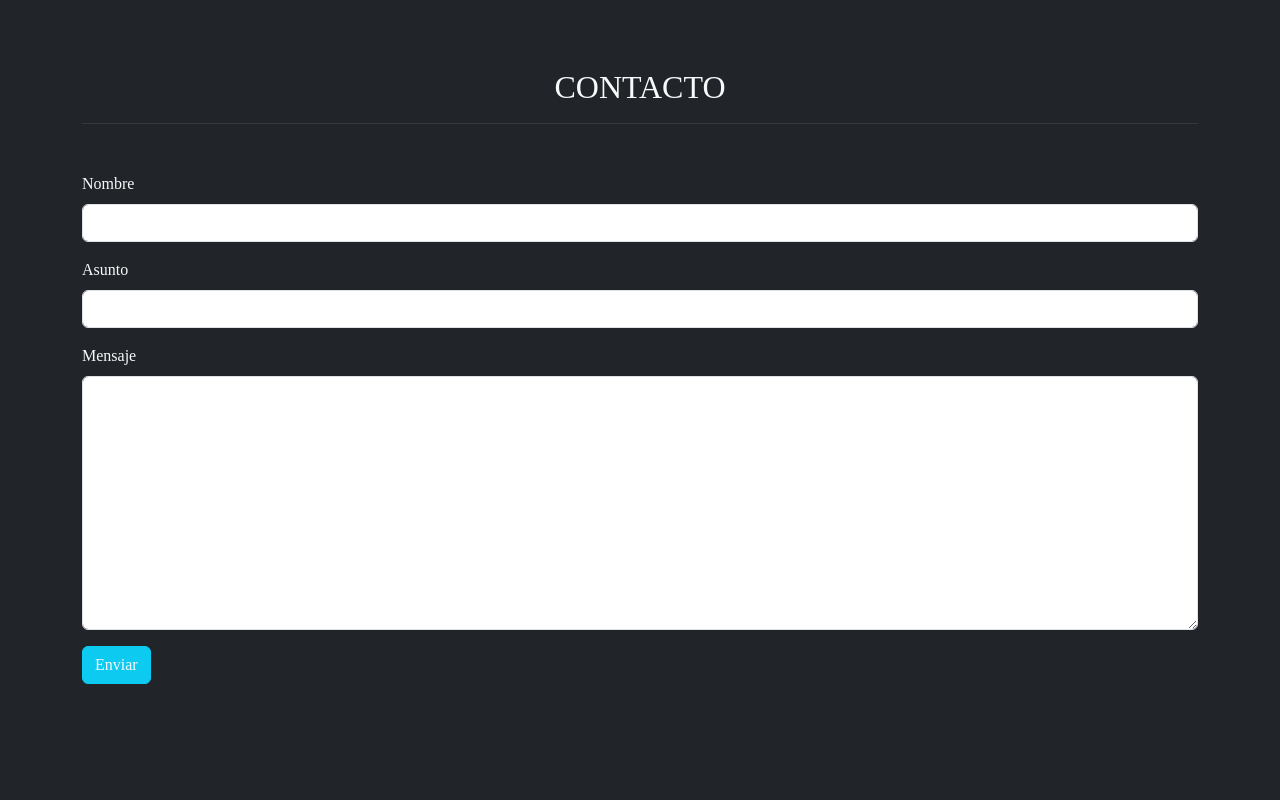
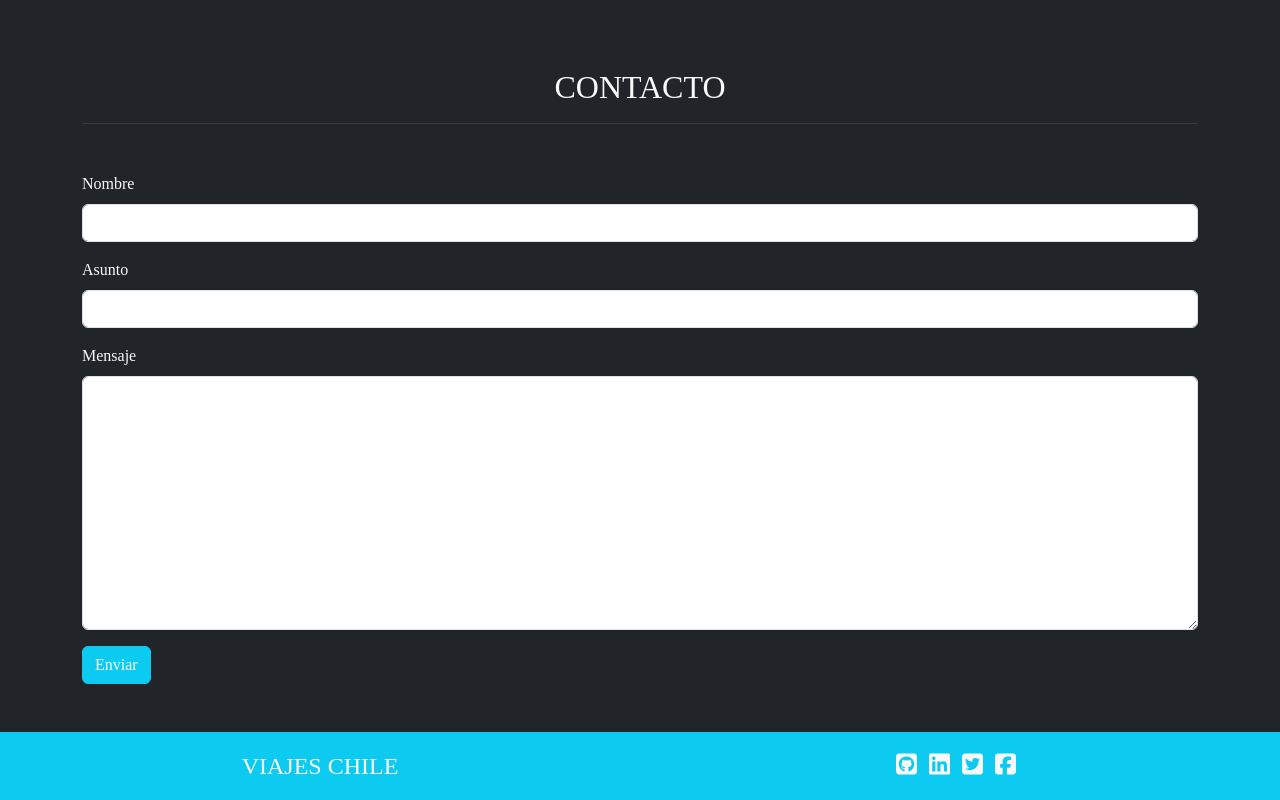
Before and after one commit to dayamialea/viajes-chile, a plain HTML site: page index.html in a window 1280 px wide. Shown: the part 2023-2823 px from the top of the page. Before the commit the page ends 2755 px from the top, so only its background shows below. Drawn offline with nearby package versions, Linux system fonts and the light colour scheme.

Commit message:
Agregado el footer de la página

```diff
--- a/index.html
+++ b/index.html
@@ -229,15 +229,30 @@
       </div>
 </div>
 </div>
-
-
-    <!-- Footer -->
-    <footer class="footer">
-        <div class="container">
-            <!-- Aquí van los links a las redes sociales -->
+   <!-- FOOTER -->
+<footer class="bg-info container-fluid py-3 text-light">
+    <div class="row text-center align-items-center">
+        <div class="col-10 col-md-6 fs-4 mx-auto">
+            VIAJES CHILE
         </div>
-    </footer>
-
+        <div class="col-10 col-md-6 text-center mx-auto">
+            <a href="//github.com" class="text-decoration-none text-light" target="_blank">
+                <i class="fa-brands fa-github-square fs-4 me-2" data-bs-toggle="tooltip" data-bs-title="Github"></i>
+            </a>
+            <a href="//linkedin.com" class="text-decoration-none text-light" target="_blank">
+                <i class="fa-brands fa-linkedin fs-4 me-2" data-bs-toggle="tooltip" data-bs-title="Linkedin"></i>
+            </a>
+            <a href="//twitter.com" class="text-decoration-none text-light" target="_blank">
+                <i class="fa-brands fa-twitter-square fs-4 me-2" data-bs-toggle="tooltip"
+                    data-bs-title="Twitter"></i>
+            </a>
+            <a href="//facebook.com" class="text-decoration-none text-light" target="_blank">
+                <i class="fa-brands fa-facebook-square fs-4 me-2" data-bs-toggle="tooltip"
+                    data-bs-title="Facebook"></i>
+            </a>
+        </div>
+    </div>
+</footer>
     <!-- BOOTSTRAP JS -->
     <script src="https://cdn.jsdelivr.net/npm/bootstrap@5.3.0-alpha3/dist/js/bootstrap.bundle.min.js" integrity="sha384-ENjdO4Dr2bkBIFxQpeoTz1HIcje39Wm4jDKdf19U8gI4ddQ3GYNS7NTKfAdVQSZe" crossorigin="anonymous"></script>
     <!-- JQuery 3.6 minificado CDN -->
@@ -249,5 +264,4 @@
     <!-- FontAwesome -->
     <script src="https://kit.fontawesome.com/6b8f0c7049.js" crossorigin="anonymous"></script>
 </body>
-
 </html>
```
